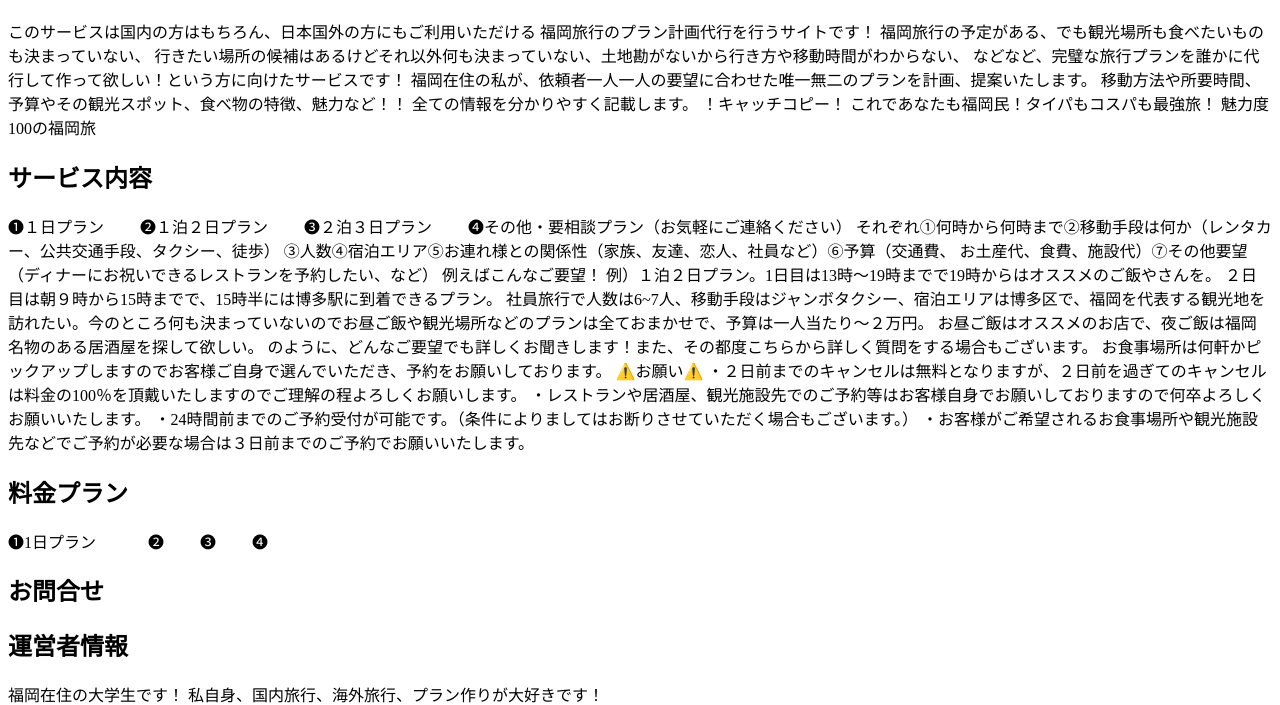
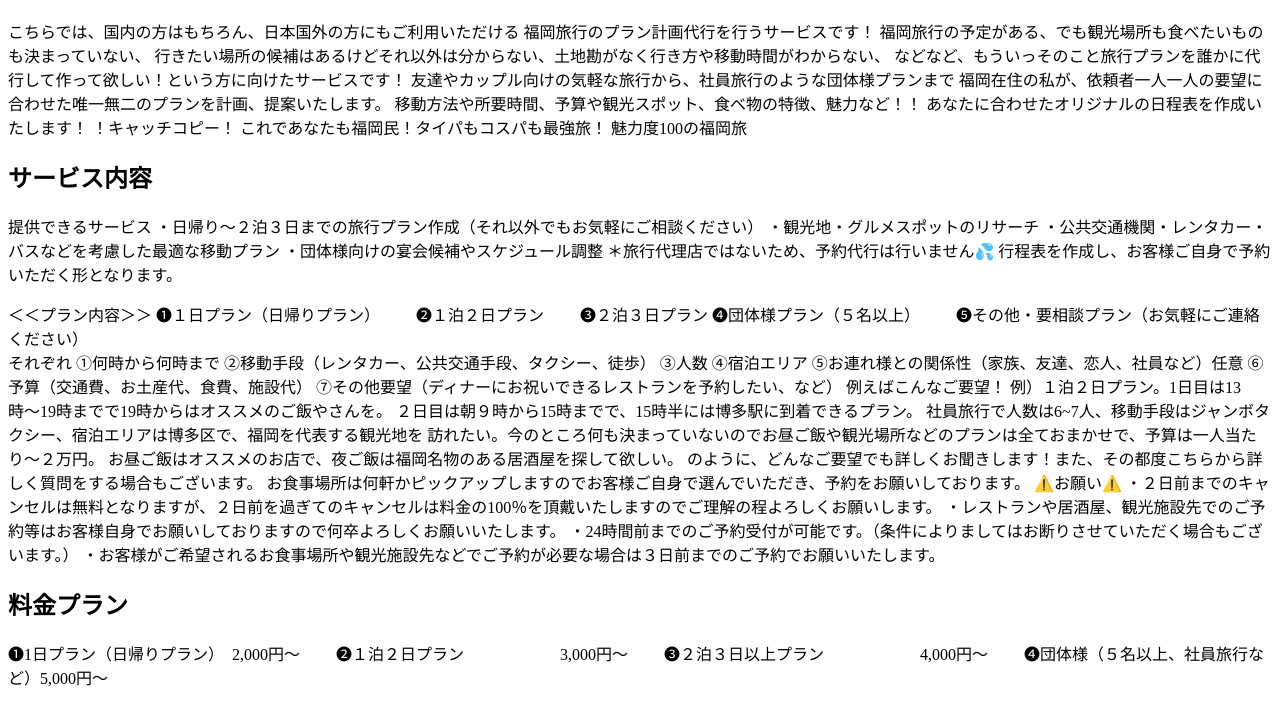
Before and after one commit to ssssserraann-pixel/my-site, a plain HTML site: page index.html in a window 1280 px wide. Shown: the part 70-775 px from the top of the page. Drawn offline with Linux system fonts and the light colour scheme.

Commit message:
Update index.html

```diff
--- a/index.html
+++ b/index.html
@@ -3,32 +3,53 @@
 <head>
   <meta charset="UTF-8">
   <title>私のサイト</title>
+
 </head>
 <body>
+  <header>
   <h1>福岡旅行プラン計画代行サイト！</h1>
-  <p>このサービスは国内の方はもちろん、日本国外の方にもご利用いただける
-  福岡旅行のプラン計画代行を行うサイトです！
+  <p>こちらでは、国内の方はもちろん、日本国外の方にもご利用いただける
+  福岡旅行のプラン計画代行を行うサービスです！
   福岡旅行の予定がある、でも観光場所も食べたいものも決まっていない、
-    行きたい場所の候補はあるけどそれ以外何も決まっていない、土地勘がないから行き方や移動時間がわからない、
-  などなど、完璧な旅行プランを誰かに代行して作って欲しい！という方に向けたサービスです！
+    行きたい場所の候補はあるけどそれ以外は分からない、土地勘がなく行き方や移動時間がわからない、
+  などなど、もういっそのこと旅行プランを誰かに代行して作って欲しい！という方に向けたサービスです！
 
+    友達やカップル向けの気軽な旅行から、社員旅行のような団体様プランまで
   福岡在住の私が、依頼者一人一人の要望に合わせた唯一無二のプランを計画、提案いたします。
-  移動方法や所要時間、予算やその観光スポット、食べ物の特徴、魅力など！！
-  全ての情報を分かりやすく記載します。
+  移動方法や所要時間、予算や観光スポット、食べ物の特徴、魅力など！！
+  あなたに合わせたオリジナルの日程表を作成いたします！
 
   ！キャッチコピー！
   これであなたも福岡民！タイパもコスパも最強旅！
   魅力度100の福岡旅</p>
+  </header>
 
+  <section id="service">
   <h2>サービス内容</h2>
-  <p>❶１日プラン
+  <p>提供できるサービス
+    ・日帰り〜２泊３日までの旅行プラン作成（それ以外でもお気軽にご相談ください）
+    ・観光地・グルメスポットのリサーチ
+    ・公共交通機関・レンタカー・バスなどを考慮した最適な移動プラン
+    ・団体様向けの宴会候補やスケジュール調整
+    ＊旅行代理店ではないため、予約代行は行いません💦
+    行程表を作成し、お客様ご自身で予約いただく形となります。
+</section>
+  <section id="plan">
+    ＜＜プラン内容＞＞
+     ❶１日プラン（日帰りプラン）
   　　❷１泊２日プラン
   　　❸２泊３日プラン
-  　　❹その他・要相談プラン（お気軽にご連絡ください）
-
-    それぞれ①何時から何時まで②移動手段は何か（レンタカー、公共交通手段、タクシー、徒歩）
-    ③人数④宿泊エリア⑤お連れ様との関係性（家族、友達、恋人、社員など）⑥予算（交通費、
-    お土産代、食費、施設代）⑦その他要望（ディナーにお祝いできるレストランを予約したい、など）
+     ❹団体様プラン（５名以上）
+  　　❺その他・要相談プラン（お気軽にご連絡ください）
+</section>
+    それぞれ
+    ①何時から何時まで
+    ②移動手段（レンタカー、公共交通手段、タクシー、徒歩）
+    ③人数
+    ④宿泊エリア
+    ⑤お連れ様との関係性（家族、友達、恋人、社員など）任意
+    ⑥予算（交通費、お土産代、食費、施設代）
+    ⑦その他要望（ディナーにお祝いできるレストランを予約したい、など）
 
   例えばこんなご要望！
     例）１泊２日プラン。1日目は13時〜19時までで19時からはオススメのご飯やさんを。
@@ -45,21 +66,26 @@
     ・24時間前までのご予約受付が可能です。（条件によりましてはお断りさせていただく場合もございます。）
     ・お客様がご希望されるお食事場所や観光施設先などでご予約が必要な場合は３日前までのご予約でお願いいたします。
   </p>
+<section id="plan">
+  <h2>料金プラン</h2>
+  <p>❶1日プラン（日帰りプラン）　2,000円〜
+  　　❷１泊２日プラン　　　　　　3,000円〜
+  　　❸２泊３日以上プラン　　　　　　4,000円〜
+  　　❹団体様（５名以上、社員旅行など）5,000円〜
+  </p>
+  </section>
 
-  <h2>料金プラン</h2>
-  <p>❶1日プラン
-  　　❷
-  　　❸
-  　　❹
-  </p>
+  <section id="contact">
+  <h2>お問合せ</h2>
+  <p>・インスタグラムのDM（URLをはる）
+  　　　メールより（メアド）受け付けております</p>
+</section>
 
-  <h2>お問合せ</h2>
-  <p>       </p>
-
+    <footer>
   <h2>運営者情報</h2>
   <p>福岡在住の大学生です！
   私自身、国内旅行、海外旅行、プラン作りが大好きです！</p>
-
+</body>
 
 
 </body>
```
